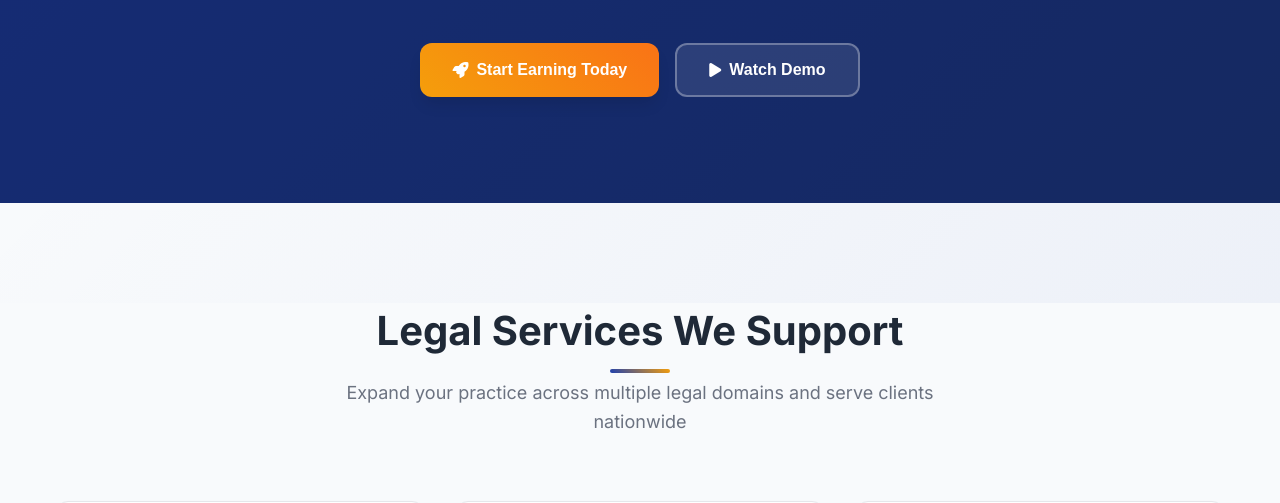
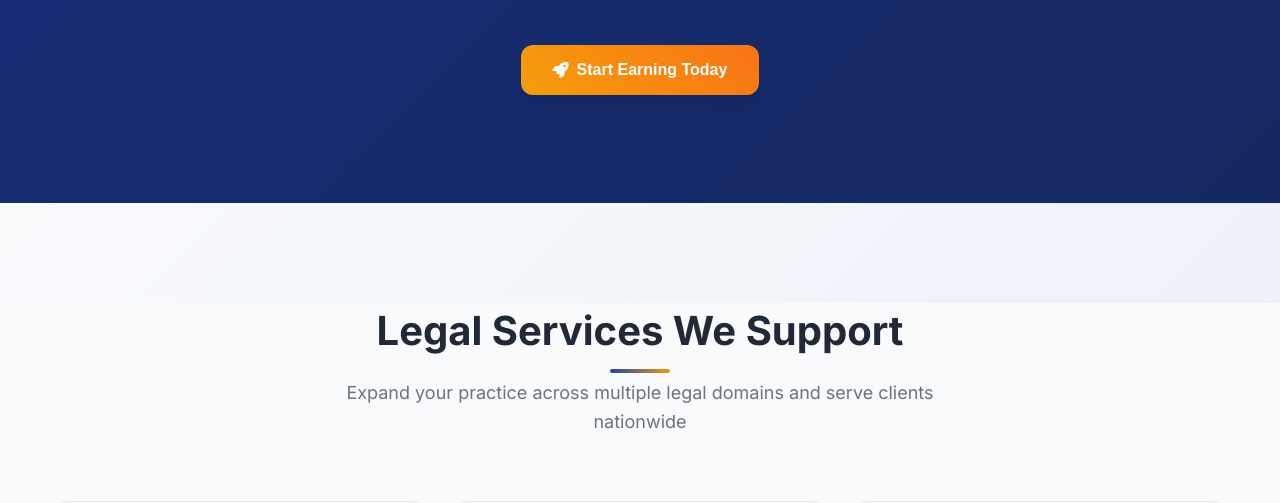
Before and after one commit to Avani-04/Legal-Serve-On-Board-Platform, a website: page FrontEnd/index.html in a window 1280 px wide. Shown: the part 597-1100 px from the top of the page. Drawn offline with Linux system fonts and the light colour scheme.

Commit message:
all documents added

```diff
--- a/FrontEnd/index.html
+++ b/FrontEnd/index.html
@@ -132,10 +132,7 @@
                         <i class="fas fa-rocket"></i>
                         Start Earning Today
                     </button>
-                    <button class="btn-secondary" onclick="scrollToSection('benefits')">
-                        <i class="fas fa-play"></i>
-                        Watch Demo
-                    </button>
+
                 </div>
             </div>
         </div>
```
Also changed, not shown: 8 other files.
